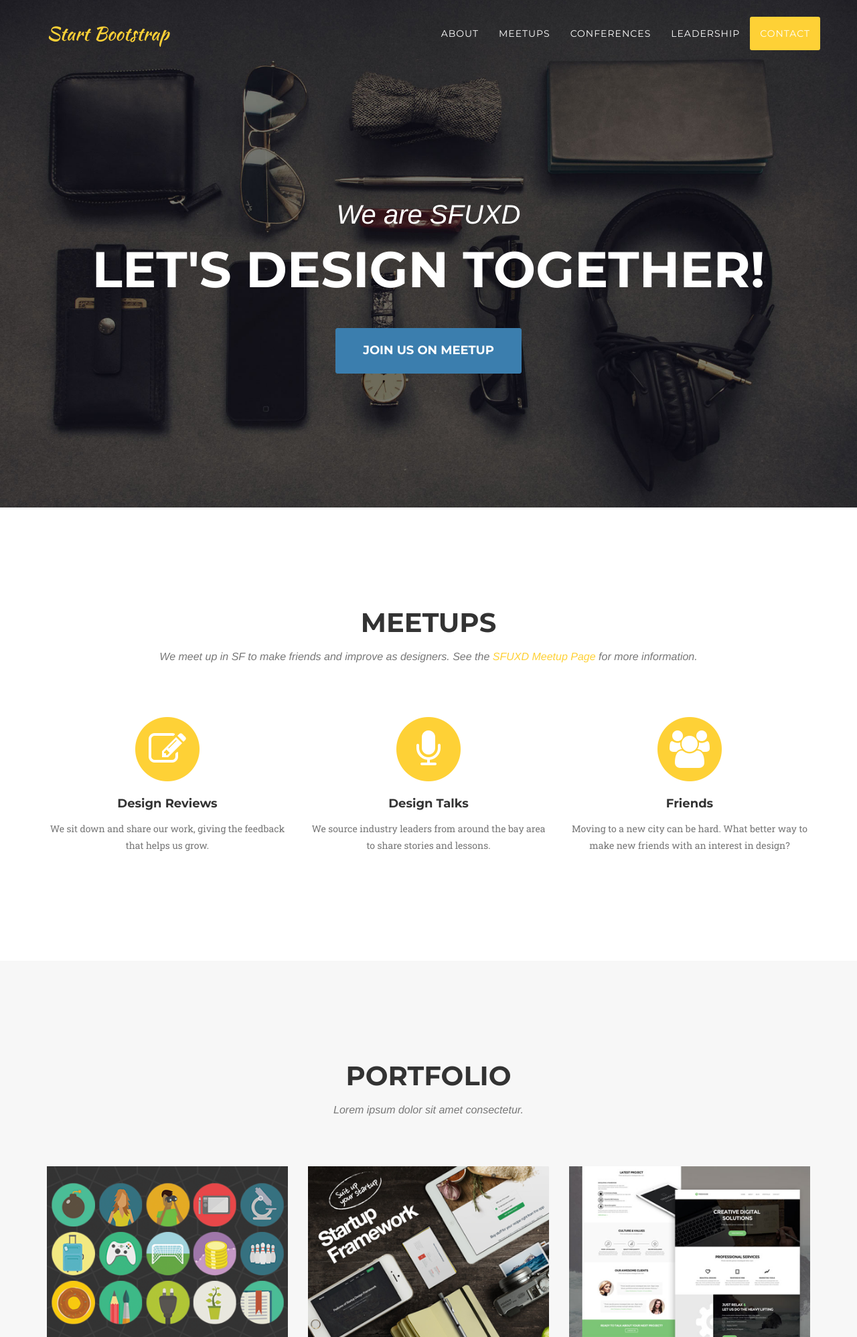
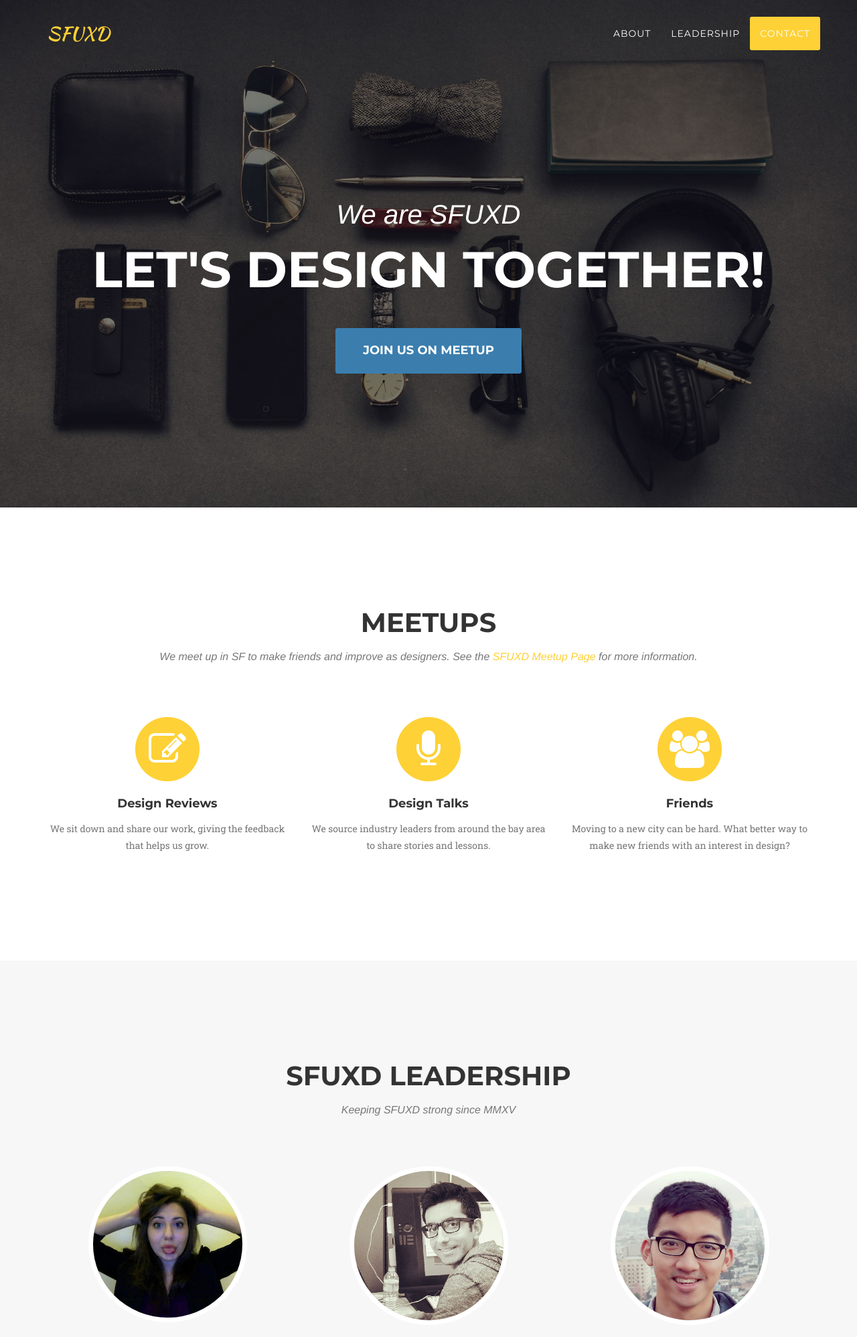
Before and after one commit to sfuxd/SFUXD-Site, a plain HTML site: page SFUXD/index.html in a window 1280 px wide. Shown: the top 1997 px of the page at 67% size. Drawn offline with nearby package versions, Linux system fonts and the light colour scheme; a web font is replaced by a local one.

Commit message:
removed unnecessary sections

```diff
--- a/SFUXD/index.html
+++ b/SFUXD/index.html
@@ -46,7 +46,7 @@
                     <span class="icon-bar"></span>
                     <span class="icon-bar"></span>
                 </button>
-                <a class="navbar-brand page-scroll" href="#page-top">Start Bootstrap</a>
+                <a class="navbar-brand page-scroll" href="#page-top">SFUXD</a>
             </div>
 
             <!-- Collect the nav links, forms, and other content for toggling -->
@@ -58,12 +58,7 @@
                     <li>
                         <a class="page-scroll" href="#about">About</a>
                     </li>
-                    <li>
-                        <a class="page-scroll" href="#meetups">Meetups</a>
-                    </li>
-                    <li>
-                        <a class="page-scroll" href="#conferences">Conferences</a>
-                    </li>
+
                     <li>
                         <a class="page-scroll" href="#leadership">Leadership</a>
                     </li>
@@ -89,7 +84,7 @@
     </header>
 
     <!-- Services Section -->
-    <section id="services">
+    <section id="about">
         <div class="container">
             <div class="row">
                 <div class="col-lg-12 text-center">
@@ -126,7 +121,7 @@
         </div>
     </section>
 
-    <!-- Portfolio Grid Section -->
+    <!-- Portfolio Grid Section
     <section id="portfolio" class="bg-light-gray">
         <div class="container">
             <div class="row">
@@ -223,14 +218,15 @@
             </div>
         </div>
     </section>
+    -->
 
-    <!-- About Section -->
+    <!-- About Section
     <section id="about">
         <div class="container">
             <div class="row">
                 <div class="col-lg-12 text-center">
                     <h2 class="section-heading">About</h2>
-                    <h3 class="section-subheading text-muted">Lorem ipsum dolor sit amet consectetur.</h3>
+                    <h3 class="section-subheading text-muted">We host talks and feedback sessions.</h3>
                 </div>
             </div>
             <div class="row">
@@ -242,11 +238,11 @@
                             </div>
                             <div class="timeline-panel">
                                 <div class="timeline-heading">
-                                    <h4>2009-2011</h4>
-                                    <h4 class="subheading">Our Humble Beginnings</h4>
+                                    <h4>May 2015</h4>
+                                    <h4 class="subheading">Meetup Group Founded</h4>
                                 </div>
                                 <div class="timeline-body">
-                                    <p class="text-muted">Lorem ipsum dolor sit amet, consectetur adipisicing elit. Sunt ut voluptatum eius sapiente, totam reiciendis temporibus qui quibusdam, recusandae sit vero unde, sed, incidunt et ea quo dolore laudantium consectetur!</p>
+                                    <p class="text-muted">We started with a simple goal: make a meetup for people to discuss the intersection between all kinds of design and the experiences enabled by good design.</p>
                                 </div>
                             </div>
                         </li>
@@ -304,9 +300,10 @@
             </div>
         </div>
     </section>
+    -->
 
     <!-- Team Section -->
-    <section id="team" class="bg-light-gray">
+    <section id="leadership" class="bg-light-gray">
         <div class="container">
             <div class="row">
                 <div class="col-lg-12 text-center">
@@ -403,7 +400,7 @@
             <div class="row">
                 <div class="col-lg-12 text-center">
                     <h2 class="section-heading">Contact Us</h2>
-                    <h3 class="section-subheading text-muted">Lorem ipsum dolor sit amet consectetur.</h3>
+                    <h3 class="section-subheading" style="color:#EEEEEE">We are looking for speakers, sponsors, and generally anyone interested in good design.</h3>
                 </div>
             </div>
             <div class="row">
```
